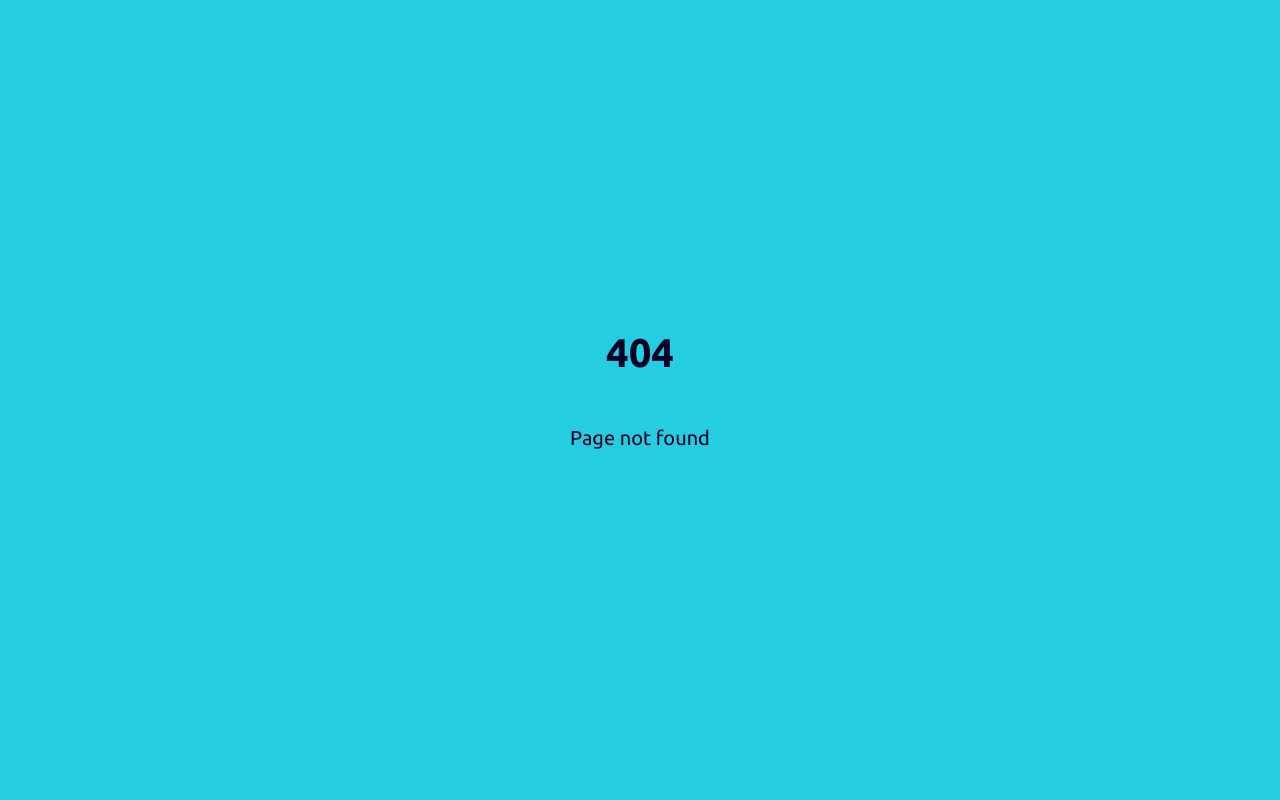
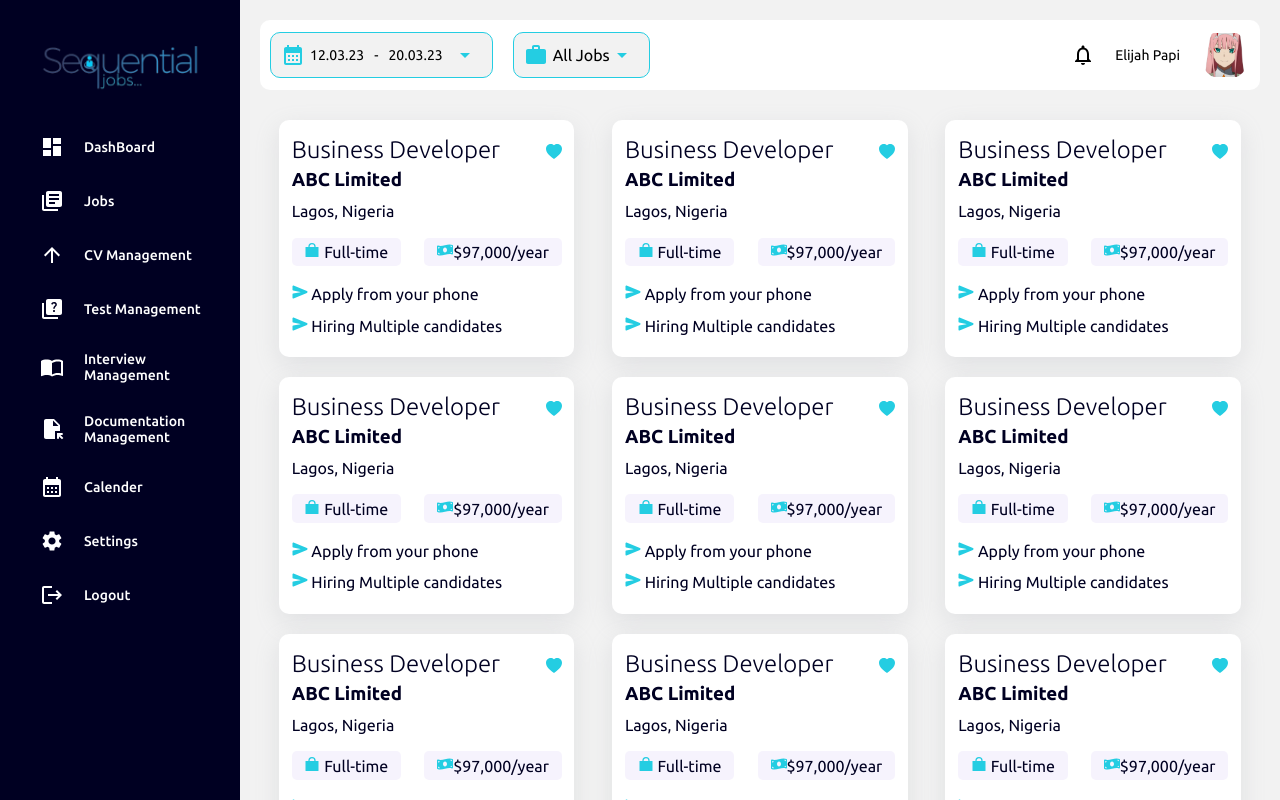
Before and after one commit to Tomation-Solution/sequential-job-revamp, a React (Create React App) app: page /jobs_list in a window 1280 px wide. Before the commit this address had no page. Shown: the top 800 px of the page. Built offline with nearby package versions, Linux system fonts and the light colour scheme.

Commit message:
added job_list page

```diff
--- a/src/App.tsx
+++ b/src/App.tsx
@@ -17,6 +17,7 @@ import Button from "./components/Button/Button";
 import MedicalsScheduleInfo from "./pages/MedicalsScheduleInfo";
 import InterviewManagementCompletion from "./pages/InterviewManagement";
 import MedicalsListSubbmission from "./pages/MedicalsListSubbmission";
+import JobList from "./pages/JobList";
 // import AuthRoutes from "./components/Auth/AuthRoutes";
 
 function App() {
@@ -43,9 +44,9 @@ function App() {
             <Route path="/interviews" element={<InterviewManagement />} />
             {/* ESPECIALLY THE JOBS COMPONENT */}
             <Route path="/jobs" element={<Jobs />} />
-
             {/*ELIJAHS REUSABLE COMPONENTS || LOOK AT THEM */}
 
+            <Route path="/jobs_list" element={<JobList />} />
             <Route path="/cvmanagement" element={<CVManagement />} />
             {/* ADD OTHER PATHS THAT SHOULD BE RENDERED WITH THE SIDEBAR HERE, ELSE DO SO OUTSIDE */}
             <Route path="/medicals-scheduleinfo" element={<MedicalsScheduleInfo />} />
--- /dev/null
+++ b/src/components/JobCard/JobCard.style.tsx
@@ -0,0 +1,39 @@
+import styled from "styled-components"
+import { seqLightBlue } from "../../globals/colors"
+
+
+
+export const JobCardContainer = styled.div`
+    background-color:white;
+    padding:1rem .8rem;
+    border-radius:10px;
+    color:#000022;
+    margin: 10px auto;
+    /* width: 100%; */
+    box-shadow:rgba(149, 157, 165, 0.2) 0px 8px 24px;
+    h2 {
+        font-weight:lighter;
+        padding-bottom:.3rem;
+         color:#000022;
+    }
+    h3 {
+        padding-bottom:.3rem;
+    }
+    & svg {
+        color:${seqLightBlue};
+    }
+    span {
+        background-color:#F2EEFCAB;
+        display:inline-block;
+        padding:.3rem .8rem;
+        border-radius:5px;
+        color:#000022;
+
+    }
+    p{
+        padding:.4rem 0
+    }
+    @bp2 {
+        width:360px
+    }
+`
--- /dev/null
+++ b/src/components/JobCard/JobCard.tsx
@@ -0,0 +1,35 @@
+import { JobCardContainer } from "./JobCard.style"
+import {FaMoneyBillWave} from 'react-icons/fa'
+import {IoBagSharp,IoSend} from 'react-icons/io5'
+import {BsHeart} from 'react-icons/bs'
+import {BsHeartFill} from 'react-icons/bs'
+
+
+const JobCard = ():React.ReactElement=>{
+    return (
+        <JobCardContainer>
+        <div style={{'display':'flex','justifyContent':'space-between','alignItems':'center'}}>
+            <h2>
+            Business Developer
+            </h2>
+            <BsHeartFill/>
+        </div>
+        <h3><strong>ABC Limited</strong></h3>
+        <p>Lagos, Nigeria</p>
+      <div style={{'display':'flex','justifyContent':'space-between','alignItems':'center','width':'270px','margin':'.7rem 0'}}>
+      <span>
+        <IoBagSharp />
+        {' '}
+        Full-time
+        </span>
+        <span>
+           <FaMoneyBillWave/>$97,000/year
+        </span>
+      </div>
+        <p><IoSend/>{' '} Apply from your phone</p>
+        <p><IoSend/>{' '} Hiring Multiple candidates</p>
+    </JobCardContainer>
+    )
+}
+
+export default JobCard
--- /dev/null
+++ b/src/pages/JobList.tsx
@@ -0,0 +1,22 @@
+import JobCard from "../components/JobCard/JobCard"
+
+
+
+
+const JobList = ():React.ReactElement=>{
+
+    return  (
+        <div style={{'display':'flex','justifyContent':'space-between',
+        'maxWidth':'1600px',
+        // 'border':'1px solid red',
+        'margin':'0 auto',
+        'flexWrap':'wrap'
+        }}>
+            {[...new Array(20)].map((d,index)=>(
+                <JobCard key={index}/>
+            ))}
+        </div>
+    )
+}
+
+export default JobList
```
